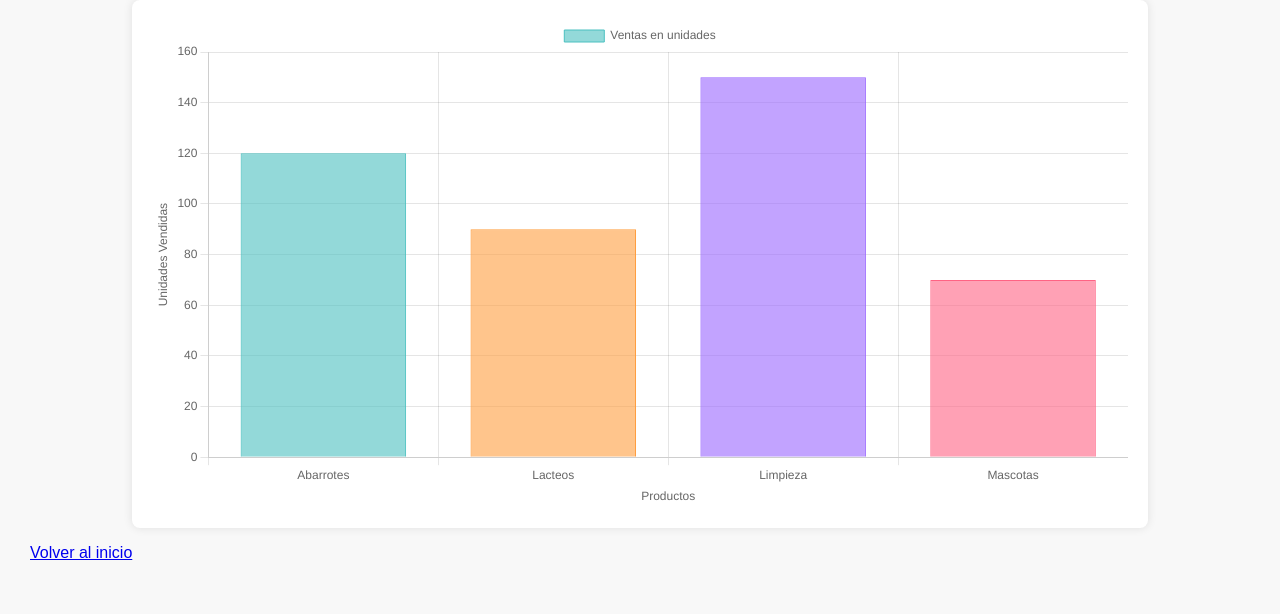
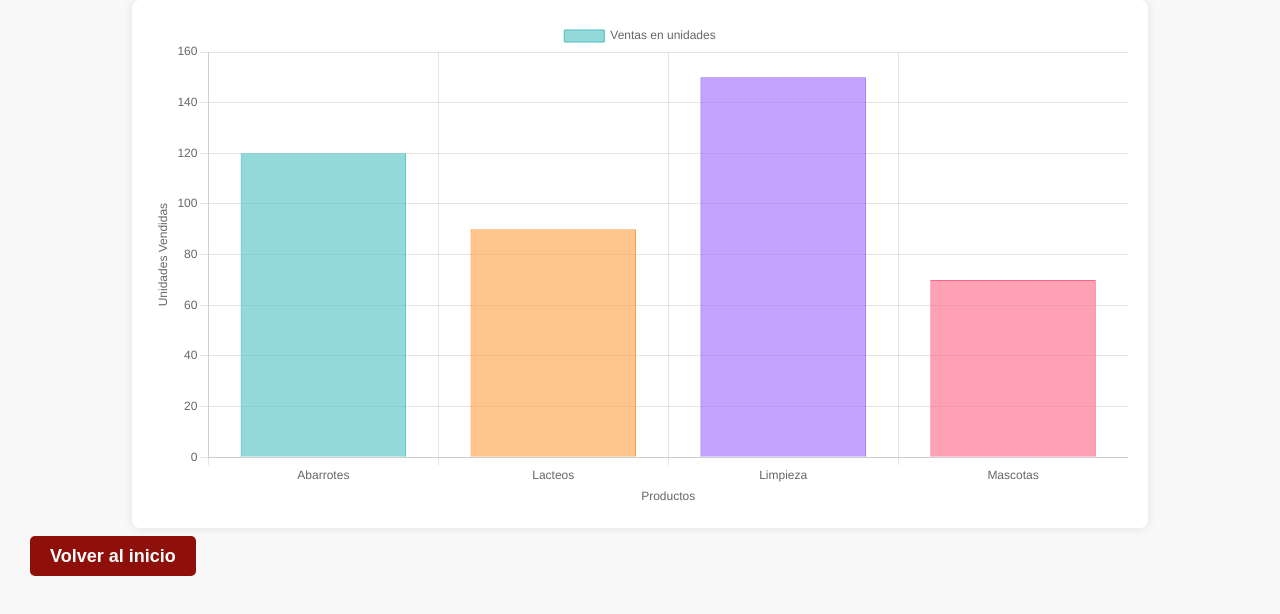
Before and after one commit to mikimaster2025/webAnime, a plain HTML site: page core/reporte.html in a window 1280 px wide. Shown: the part 88-702 px from the top of the page. Drawn offline with nearby package versions, Linux system fonts and the light colour scheme.

Commit message:
Commit de rama crearBoton

```diff
--- a/core/reporte.html
+++ b/core/reporte.html
@@ -4,6 +4,7 @@
     <meta charset="UTF-8">
     <title>Reporte de Ventas por Producto</title>
     <script src="https://cdn.jsdelivr.net/npm/chart.js"></script>
+    <link rel="stylesheet" href="../css/index.css">
     <style>
         body {
             font-family: Arial, sans-serif;
@@ -76,6 +77,6 @@
             }
         });
     </script>
-<p><a href="../index.html">Volver al inicio</a></p>
+<p><a class="boton--test" href="../index.html">Volver al inicio</a></p>
 </body>
 </html>
```
